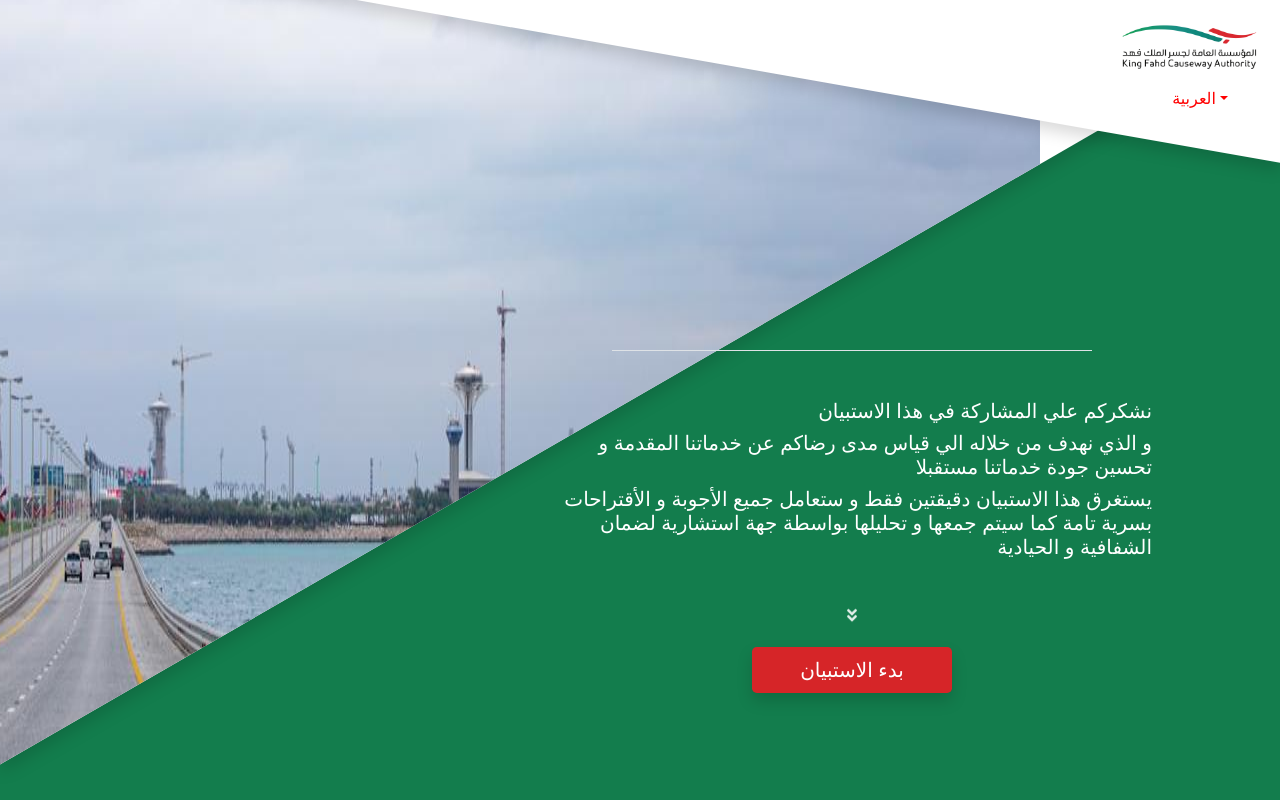
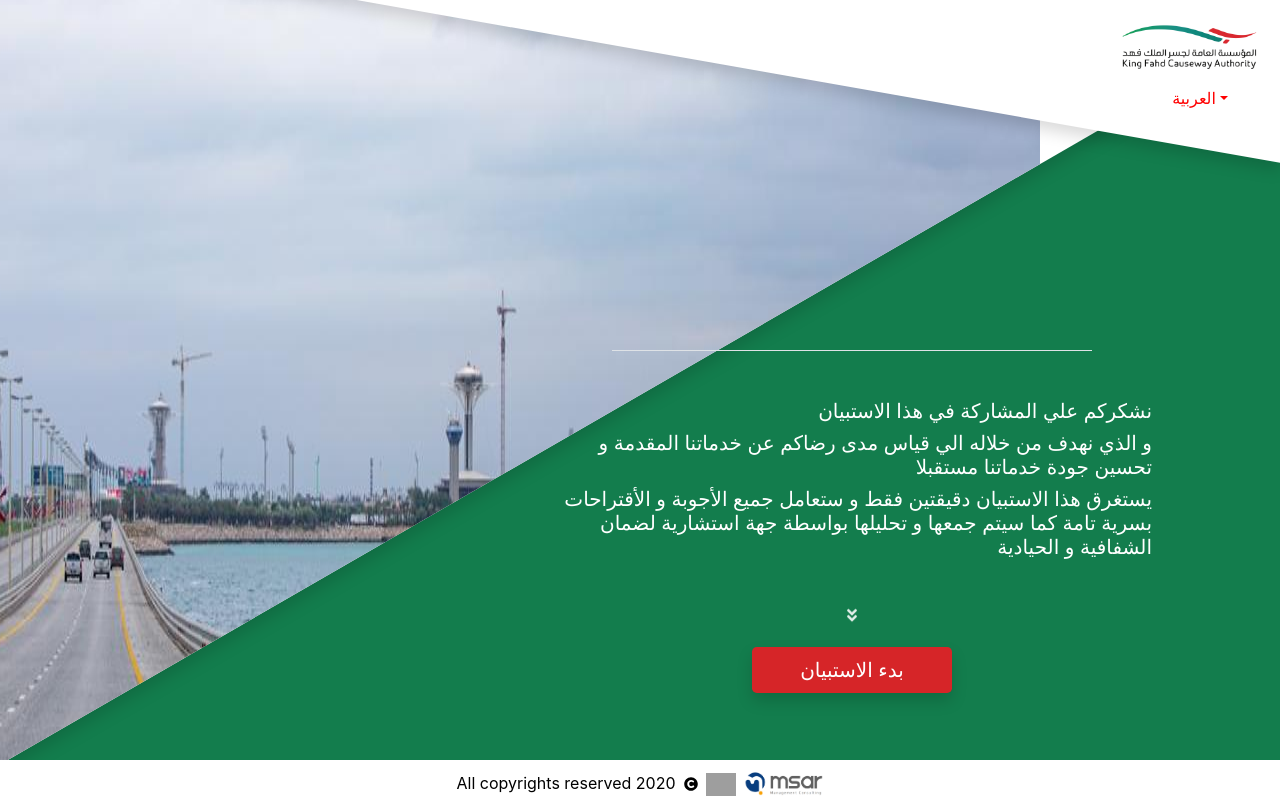
Before and after one commit to nessmamohamed/almasar, a React (Create React App) app in the folder client/: page / in a window 1280 px wide. Shown: the top 800 px of the page. Built offline with nearby package versions, Linux system fonts and the light colour scheme; no server answers; grey boxes are pictures that could not be loaded; what counterpart would draw is missing.

Commit message:
make it better

```diff
--- a/client/src/App.css
+++ b/client/src/App.css
@@ -240,13 +240,13 @@ a:hover{
 
 .footer{
     width: 100%;
-    height: 60px;
+    height: 40px;
     background: white;
-    position: absolute;
+    position: fixed;
     bottom: 0;
     text-align: center;
     color: black;
-    padding: 20px;
+    padding: 10px;
 }
 
 p{
--- a/client/src/actions/quest.js
+++ b/client/src/actions/quest.js
@@ -15,7 +15,7 @@ export const addQuest = (questions) => (dispatch, getState) => {
 
 export const getQuests = () => dispatch => {
 
-    axios.get('/quest')
+    axios.get('http://localhost:5000/quest')
     .then(res =>
         dispatch({
         type: GET_QUESTS,
@@ -28,7 +28,7 @@ export const getQuests = () => dispatch => {
 
 export const getQuest = (id) => dispatch => {
 
-    axios.get(`/quest/${id}`)
+    axios.get(`http://localhost:5000/quest/${id}`)
     .then(res =>
         dispatch({
         type: GET_QUEST,
--- a/client/src/component/quest.js
+++ b/client/src/component/quest.js
@@ -249,8 +249,8 @@ class Quest extends React.Component{
            <div>
                <Nav/>
                 <div className='py-5 mx-auto' style={{maxWidth: '1000px'}}>
-                <div className='card mt-5' id='quest-card' style={{boxShadow:' 0 .5rem 1rem #149071', background: 'linear-gradient(180deg, #ce2535, transparent)'}}>
-                    <div className='card-body shadow ' style={{ minHeight: '800px', borderTopRightRadius: '180px', background: 'white'}}>
+                <div className='card mt-5' id='quest-card' style={{minHeight: '700px' , boxShadow:' 0 .5rem 1rem #149071', background: 'linear-gradient(180deg, #ce2535, transparent)'}}>
+                    <div className='card-body shadow d-none ' style={{ minHeight: '800px', borderTopRightRadius: '180px', background: 'white'}}>
 
                     <div className='text-center my-4'>
                             <h5 className='mx-auto' style={{width: '79%'}}>{localStorage.getItem('language') === 'en' ? this.props.quest.title
@@ -642,8 +642,19 @@ answer === 'extremely dissatisfied' ?
 
 
 
+
                 </div>
 
+
+
+                <div className='d-flex'>
+
+<div></div>
+<div></div>
+<div></div>
+<div></div>
+
+</div>
 
 
 
```
